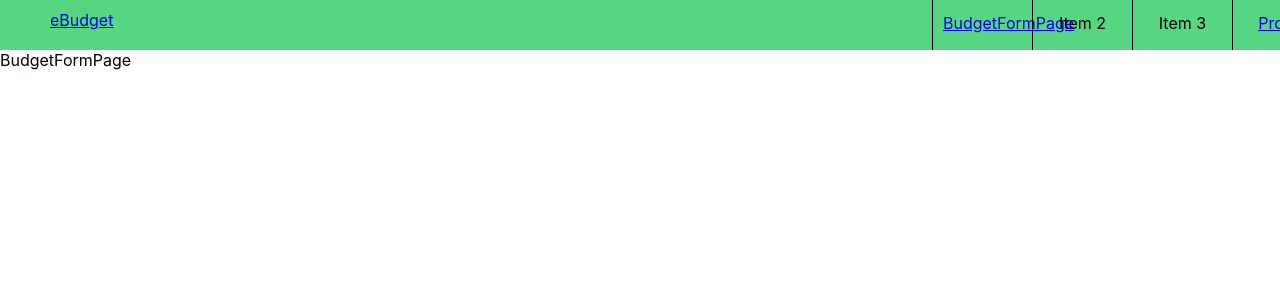
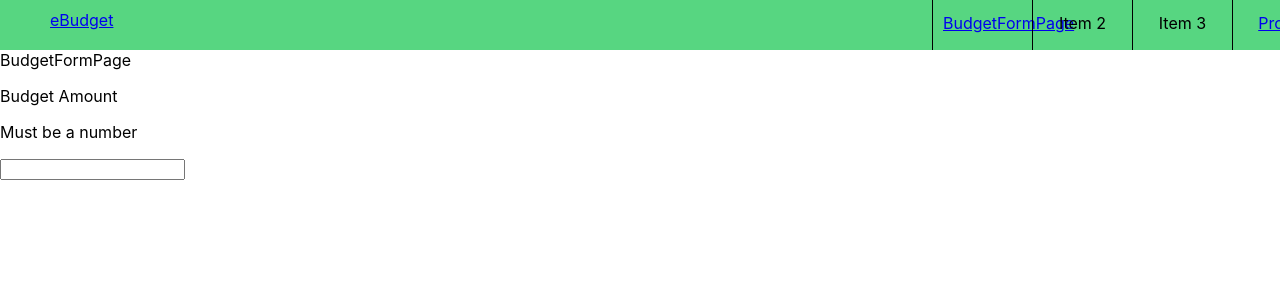
Before and after one commit to zullicm/ebudget, a React (Create React App) app in the folder client/: page /formpage in a window 1280 px wide. Shown: the top 300 px of the page. Built offline with nearby package versions, Linux system fonts and the light colour scheme; no server answers.

Commit message:
creating budget form

```diff
--- a/client/src/Component/BudgetForm.js
+++ b/client/src/Component/BudgetForm.js
@@ -1,14 +1,28 @@
-import React from "react";
+import React, { useState } from "react";
 
 function BudgetForm(){
+  const [amount, setAmount] = useState('')
+
 
   return(
     <div>
-      <form>
+      <p>Budget Amount {parseFloat(amount.replace(/,/g, '')) ? <p></p> : <p>Must be a number</p> }</p>
 
-      </form>
+      <input
+      name="amount"
+      value={amount}
+      onChange={e => setAmount(e.target.value)}
+      >
+      </input>
     </div>
   )
 }
 
 export default BudgetForm
+
+
+
+  // :amount, :color, :start_date, :end_date, :user_id
+  // for now start and end date will look like this "03/23/2023" and will change once calender component is created
+
+  // parseFloat(amount.replace(/,/g, '') HOW TO CREATE NUM
```
